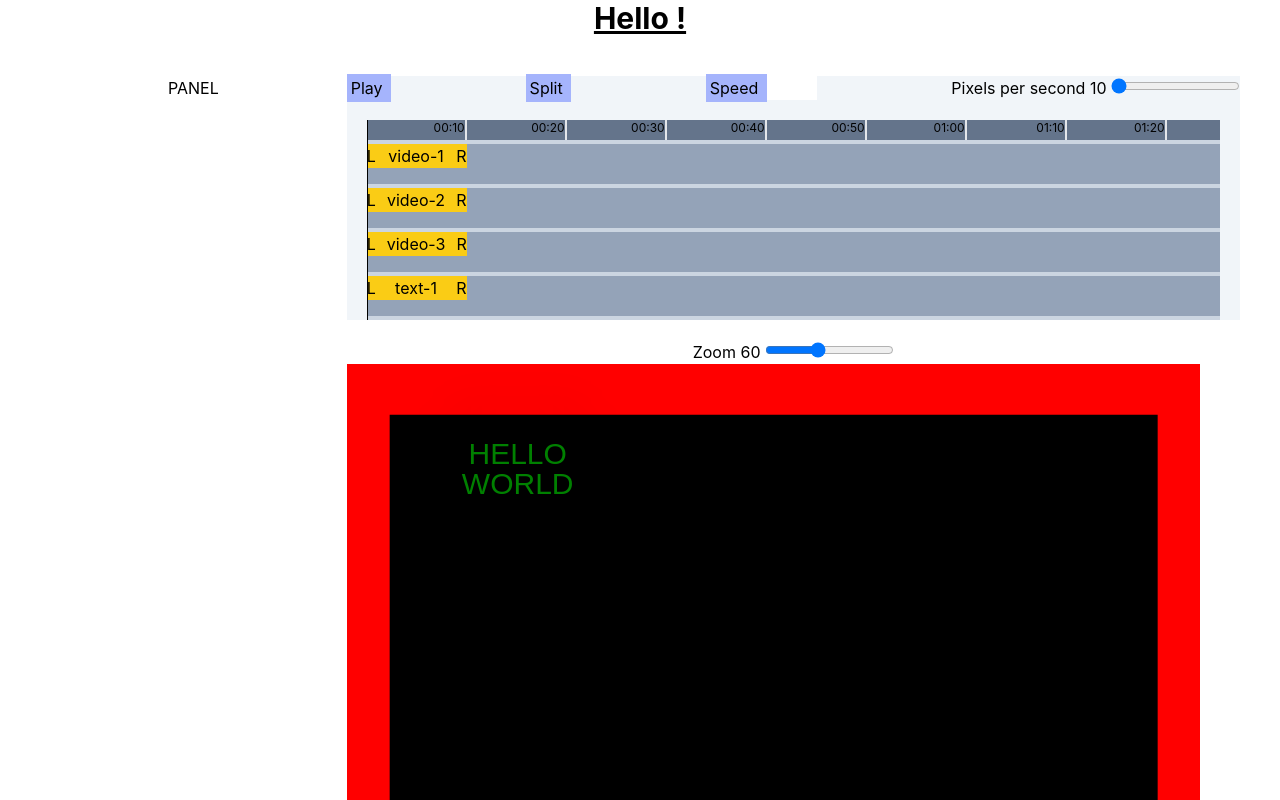
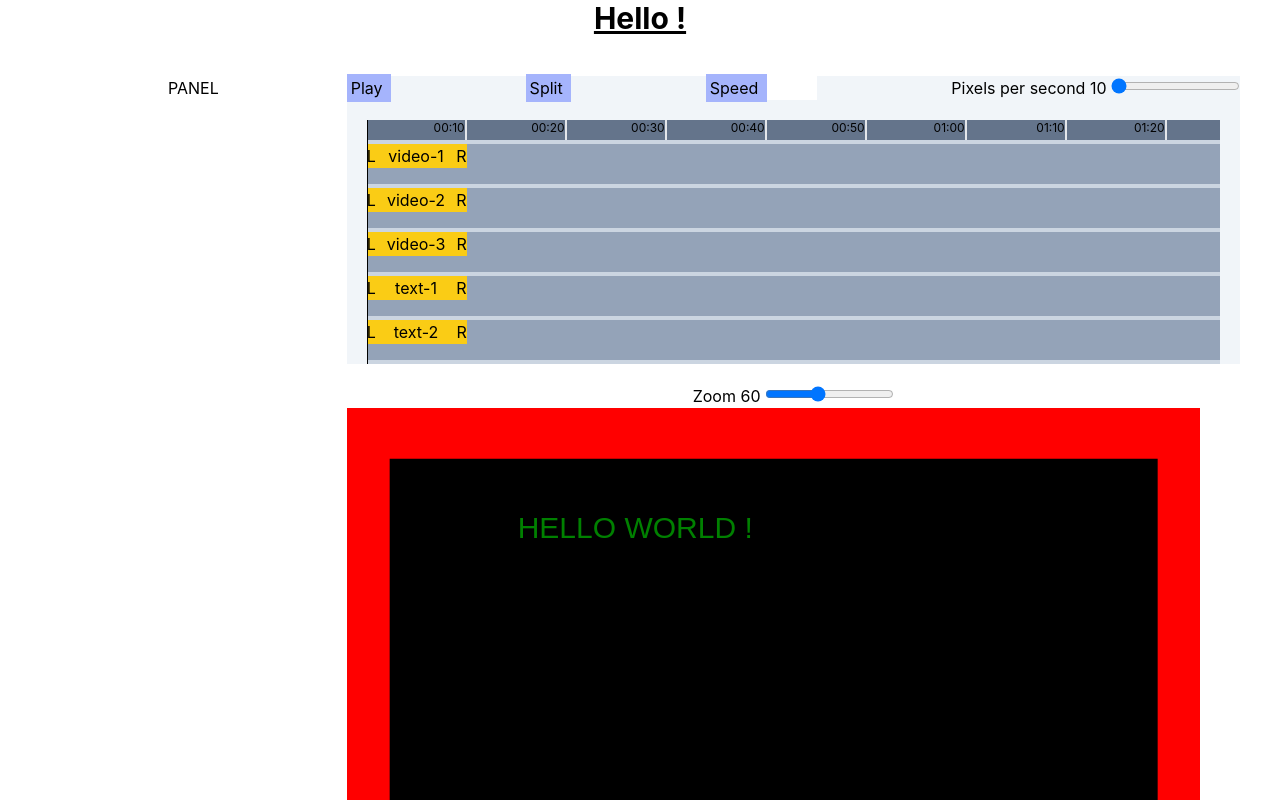
Before and after one commit to fesiib/video-editing-prototype, a React (Create React App) app: page / in a window 1280 px wide. Shown: the top 800 px of the page. Built offline with nearby package versions, Linux system fonts and the light colour scheme.

Commit message:
Store: introduce commonState; Timeline: start -> offset

```diff
--- a/src/components/timeline/DraggableTimelineItem.js
+++ b/src/components/timeline/DraggableTimelineItem.js
@@ -8,7 +8,7 @@ import TimelineItem from "./TimelineItem";
 
 const DraggableTimelineItem = observer(function DraggableTimelineItem({ scene }) {
     const { attributes, listeners, setNodeRef } = useDraggable({
-        id: scene.id,
+        id: scene.commonState.id,
         data: {
             type: "scene",
             scene,
--- a/src/components/timeline/ResizeWrapper.js
+++ b/src/components/timeline/ResizeWrapper.js
@@ -11,7 +11,7 @@ import useRootContext from "../../hooks/useRootContext";
 
 const DraggableRangeHandle = observer(function DraggableRangeHandle({ scene, isLeftHandler }) {
     const { attributes, listeners, setNodeRef, transform } = useDraggable({
-        id: scene.id + (isLeftHandler ? "leftHandler" : "rightHandler"),
+        id: scene.commonState.id + (isLeftHandler ? "leftHandler" : "rightHandler"),
         transition: {
             duration: 150, // milliseconds
             easing: "cubic-bezier(0.25, 1, 0.5, 1)",
@@ -41,10 +41,11 @@ const ResizeWrapper = observer(function ResizeWrapper({ scene, children }) {
         const scene = active.data.current.scene;
         const isLeftHandler = active.data.current.isLeftHandler;
         if (isLeftHandler) {
-            scene.start += uiStore.pxToSec(delta.x);
-            scene.duration += -uiStore.pxToSec(delta.x);
+            scene.commonState.start += uiStore.pxToSec(delta.x);
+			scene.commonState.offset += uiStore.pxToSec(delta.x);
+            scene.commonState.duration += -uiStore.pxToSec(delta.x);
         } else {
-            scene.duration += uiStore.pxToSec(delta.x);
+            scene.commonState.duration += uiStore.pxToSec(delta.x);
         }
     });
 
--- a/src/components/timeline/TimelineItem.js
+++ b/src/components/timeline/TimelineItem.js
@@ -13,10 +13,10 @@ export const TimelineItem = observer(
         const style = {
             transform: (transform ?
 				`translate3d(${
-					uiStore.secToPx(scene.start) + transform.x
+					uiStore.secToPx(scene.commonState.offset) + transform.x
 				}px, ${0 + transform.y}px, ${0}px)`
-                : `translate3d(${uiStore.secToPx(scene.start)}px, ${0}px, ${0}px)`),
-            width: uiStore.secToPx(scene.duration),
+                : `translate3d(${uiStore.secToPx(scene.commonState.offset)}px, ${0}px, ${0}px)`),
+            width: uiStore.secToPx(scene.commonState.duration),
         };
 
         return (
@@ -32,7 +32,7 @@ export const TimelineItem = observer(
                     "overlay"
                 ) : (
                     <div className="flex justify-between">
-                        <ResizeWrapper scene={scene}>{scene.id}</ResizeWrapper>
+                        <ResizeWrapper scene={scene}>{scene.commonState.id}</ResizeWrapper>
                     </div>
                 )}
             </div>
--- a/src/components/timeline/TimelineTrack.js
+++ b/src/components/timeline/TimelineTrack.js
@@ -27,7 +27,7 @@ const TimelineTrack = observer(
                 >
                     <div className="absolute inset-y-0 left-0">{title}</div>
                     {scenes.map((scene) => (
-                        <DraggableTimelineItem key={scene.id} scene={scene} />
+                        <DraggableTimelineItem key={scene.commonState.id} scene={scene} />
                     ))}
                 </div>
             </div>
--- /dev/null
+++ b/src/stores/commonState.js
@@ -0,0 +1,88 @@
+import { makeAutoObservable } from "mobx";
+
+class CommonState {
+    processing = false;
+    id = "test";
+
+	thumbnails = [];
+
+    start = 0;
+    duration = 10;
+    offset = 0;
+    speed = 1;
+
+    x = 0;
+    y = 0;
+    z = 0;
+    width = 200;
+    height = 100;
+    scaleX = 1;
+    scaleY = 1;
+    rotation = 0; //deg
+
+    animation = {};
+    filterMap = {};
+
+    transitionStart = {};
+    transitionEnd = {};
+
+    trackInfo = {
+        trackId: 0,
+    };
+
+    constructor(domainStore, id, trackId) {
+        makeAutoObservable(this, {}, { autoBind: true });
+        this.domainStore = domainStore;
+
+        this.id = id;
+        this.processing = true;
+        this.trackInfo.trackId = trackId;
+    }
+
+    setMetadata(metadata) {
+        this.thumbnails = metadata.thumbnails ? metadata.thumbnails : null;
+        this.start = 0;
+        this.duration = metadata.duration;
+        this.offset = metadata.offset ? metadata.offset : 0;
+        this.speed = metadata.speed ? metadata.speed : 1;
+
+        this.x = metadata.x ? metadata.x : 0;
+        this.y = metadata.y ? metadata.y : 0;
+        this.z = metadata.z ? metadata.z : 0;
+        this.width = metadata.width;
+        this.height = metadata.height;
+        this.scaleX = metadata.scaleX ? metadata.scaleX : 1;
+        this.scaleY = metadata.scaleY ? metadata.scaleY : 1;
+        this.rotation = metadata.rotation ? metadata.rotation : 0;
+
+        this.animation = metadata.animation ? metadata.animation : {};
+        this.filterMap = metadata.filterMap ? metadata.filterMap : {};
+
+        this.transitionStart = {};
+        this.transitionEnd = {};
+
+        this.trackInfo.trackId = metadata.trackId ? metadata.trackId : 0;
+
+        this.processing = false;
+    }
+
+	onDragEnd(target) {
+		console.log(target)
+		this.x = target.x();
+        this.y = target.y();
+	}
+
+	onTransformerEnd(target) {
+		console.log(target)
+		this.scaleX = target.scaleX();
+        this.scaleY = target.scaleY();
+        this.x = target.x();
+        this.y = target.y();
+	}
+
+    get finish() {
+        return this.start + this.duration;
+    }
+}
+
+export default CommonState;
--- a/src/stores/domainStore.js
+++ b/src/stores/domainStore.js
@@ -16,7 +16,7 @@ class DomainStore {
         width: 1280,
         height: 720, //720p
         duration: 10, // seconds
-        trackCnt: 4,
+        trackCnt: 5,
     };
 
     constructor(rootStore) {
@@ -30,6 +30,7 @@ class DomainStore {
         ];
 		this.texts = [
 			new TextState(this, "HELLO WORLD !", "text-1", 3),
+			new TextState(this, "ANOTHER text !", "text-2", 4),
 		];
     }
 }
--- a/src/stores/textState.js
+++ b/src/stores/textState.js
@@ -1,8 +1,7 @@
 import { makeAutoObservable } from "mobx";
+import CommonState from "./commonState";
 
 class TextState {
-    processing = false;
-    id = "test";
 	content = "HELLO";
 
 	textStyle = {
@@ -12,74 +11,23 @@ class TextState {
 		align: "center",
 	};
 
-	thumbnail = null;
-
-    start = 0;
-    duration = 10;
-    offset = 0;
-    speed = 1;
-
-    x = 0;
-    y = 0;
-    z = 0;
-    // width = 1280;
-    // height = 720;
-    width = 200;
-    height = 100;
-    scaleX = 1;
-    scaleY = 1;
-    rotation = 0; //deg
-
-    animation = {};
-    filterMap = {};
-
-    transitionStart = {};
-    transitionEnd = {};
-
-    trackInfo = {
-        trackId: 0,
-    };
-
-    constructor(domainStore, content, id, trackId) {
+	constructor(domainStore, content, id, trackId) {
         makeAutoObservable(this, {}, { autoBind: true });
         this.domainStore = domainStore;
-
-        this.id = id;
+		this.commonState = new CommonState(domainStore, id, trackId);
         this.content = content;
-        this.processing = false;
-        this.trackInfo.trackId = trackId;
     }
 
-    setMetadata(metadata) {
-        this.thumbnails = metadata.thumbnail ? metadata.thumbnail : null;
-        this.start = 0;
-        this.duration = metadata.duration;
-        this.offset = metadata.offset ? metadata.offset : 0;
-        this.speed = metadata.speed ? metadata.speed : 1;
+    setTextStyle(textStyle) {
+		this.textStyle = {
+			...this.textStyle,
+			...textStyle,
+		};
+	}
 
-        this.x = metadata.x ? metadata.x : 0;
-        this.y = metadata.y ? metadata.y : 0;
-        this.z = metadata.z ? metadata.z : 0;
-        this.width = metadata.textWidth;
-        this.height = metadata.textHeight;
-        this.scaleX = metadata.scaleX ? metadata.scaleX : 1;
-        this.scaleY = metadata.scaleY ? metadata.scaleY : 1;
-        this.rotation = metadata.rotation ? metadata.rotation : 0;
-
-        this.animation = metadata.animation ? metadata.animation : {};
-        this.filterMap = metadata.filterMap ? metadata.filterMap : {};
-
-        this.transitionStart = {};
-        this.transitionEnd = {};
-
-        this.trackInfo.trackId = metadata.trackId ? metadata.trackId : 0;
-
-        this.processing = false;
-    }
-
-    get finish() {
-        return this.start + this.duration;
-    }
+	setContent(content) {
+		this.content = content;
+	}
 }
 
 export default TextState;
--- a/src/stores/videoState.js
+++ b/src/stores/videoState.js
@@ -1,78 +1,20 @@
 import { makeAutoObservable } from "mobx";
+import CommonState from "./commonState";
 
 class VideoState {
-    processing = false;
-    id = "test";
     source = "http://localhost:3000/flame.avi";
-
-    thumbnails = [];
-
-    start = 0;
-    duration = 10;
-    offset = 0;
-    speed = 1;
-
-    x = 0;
-    y = 0;
-    z = 0;
-    // width = 1280;
-    // height = 720;
-    width = 200;
-    height = 200;
-    scaleX = 1;
-    scaleY = 1;
-    rotation = 0; //deg
-
-    animation = {};
-    filterMap = {};
-
-    transitionStart = {};
-    transitionEnd = {};
-
-    trackInfo = {
-        trackId: 0,
-    };
 
     constructor(domainStore, source, id, trackId) {
         makeAutoObservable(this, {}, { autoBind: true });
         this.domainStore = domainStore;
-
-        this.id = id;
+		this.commonState = new CommonState(domainStore, id, trackId);
         this.source = source;
-        this.processing = true;
-        this.trackInfo.trackId = trackId;
     }
 
-    setMetadata(metadata) {
-        this.thumbnails = metadata.thumbnails ? metadata.thumbnails : [];
-        this.start = 0;
-        this.duration = metadata.duration;
-        this.offset = metadata.offset ? metadata.offset : 0;
-        this.speed = metadata.speed ? metadata.speed : 1;
-
-        this.x = metadata.x ? metadata.x : 0;
-        this.y = metadata.y ? metadata.y : 0;
-        this.z = metadata.z ? metadata.z : 0;
-        this.width = metadata.videoWidth;
-        this.height = metadata.videoHeight;
-        this.scaleX = metadata.scaleX ? metadata.scaleX : 1;
-        this.scaleY = metadata.scaleY ? metadata.scaleY : 1;
-        this.rotation = metadata.rotation ? metadata.rotation : 0;
-
-        this.animation = metadata.animation ? metadata.animation : {};
-        this.filterMap = metadata.filterMap ? metadata.filterMap : {};
-
-        this.transitionStart = {};
-        this.transitionEnd = {};
-
-        this.trackInfo.trackId = metadata.trackId ? metadata.trackId : 0;
-
-        this.processing = false;
-    }
-
-    get finish() {
-        return this.start + this.duration;
-    }
+	setSource(source) {
+		this.source = source;
+		this.commonState.processing = true;
+	}
 }
 
 export default VideoState;
```
Also changed, not shown: src/components/timeline/TimelineTracks.js (+6 -7 lines).
